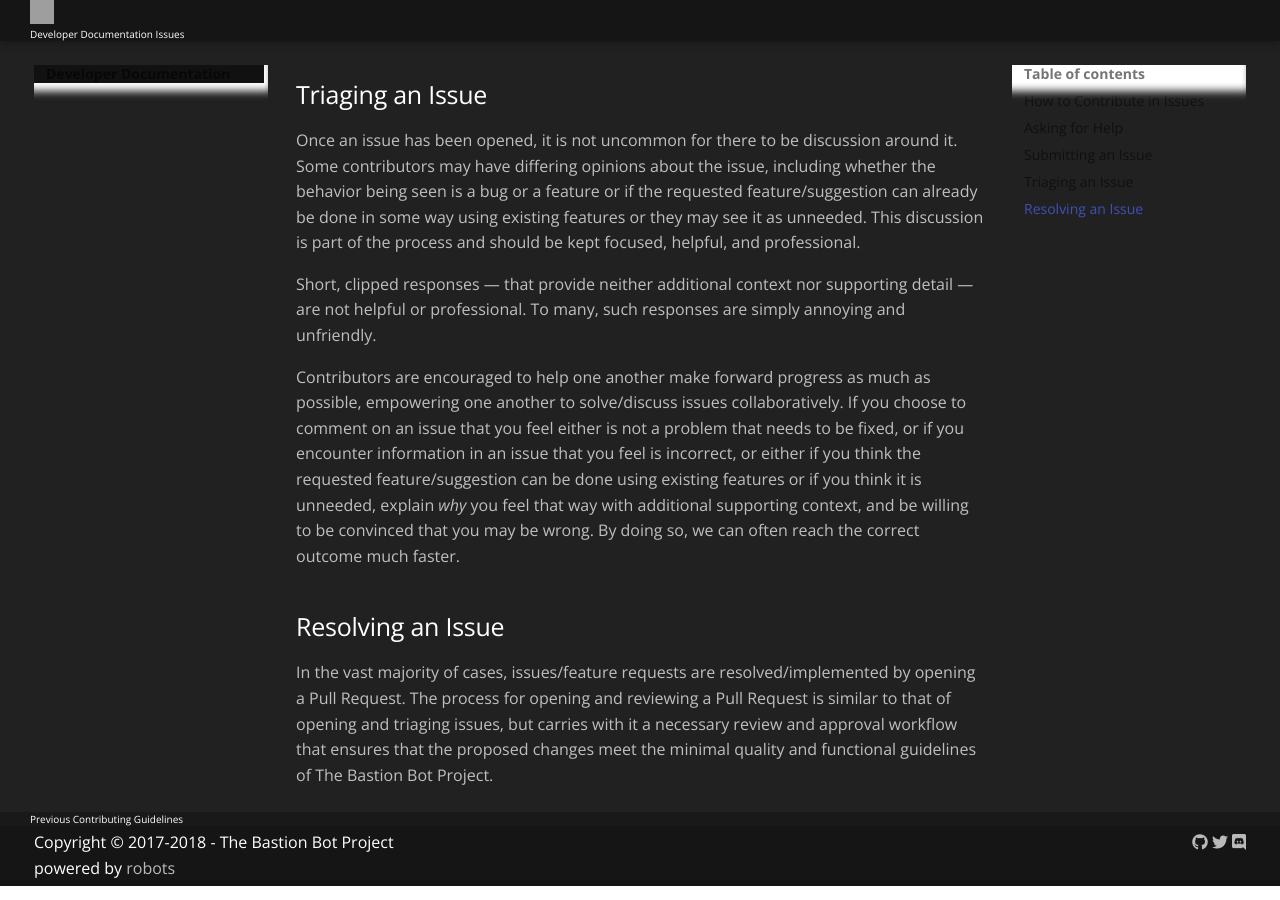
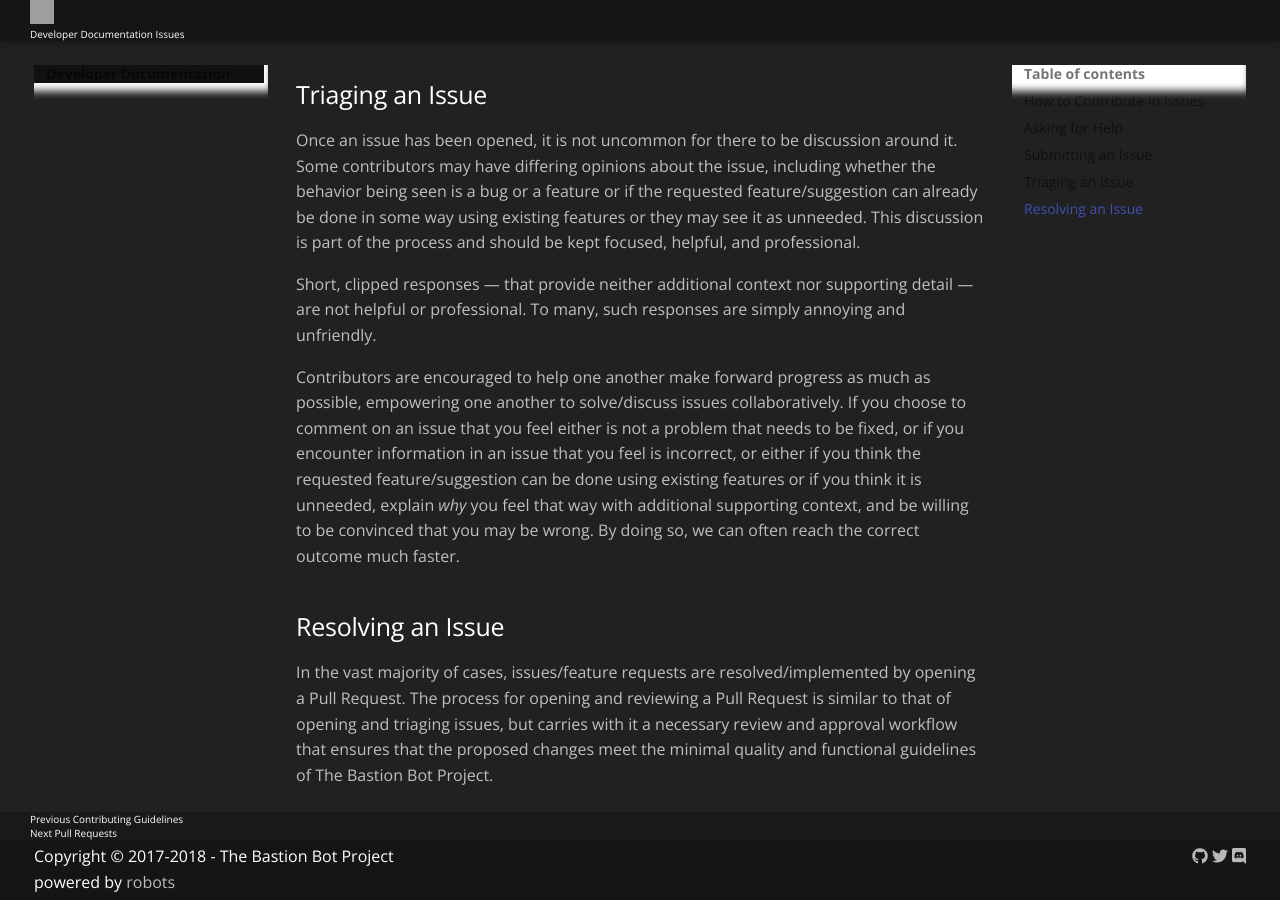
Before and after one commit to Kole6738/BastionBotDevDocs, an MkDocs documentation site: the page built from docs/contributing/issues.md, in a window 1280 px wide and 900 px high, scrolled down 2676 px. Built offline with MkDocs 1.6.1 and Material for MkDocs 9.7.7, drawn with Linux system fonts in a browser that asks for light colours; nearby versions of some CDN libraries; old or Windows-style settings are respelled for this version of MkDocs; grey boxes are pictures that could not be loaded.

Commit message:
mkdocs: update mkdocs configuration
- add Pull Requests page to the Table of Contents

```diff
--- a/mkdocs.yml
+++ b/mkdocs.yml
@@ -76,6 +76,7 @@
     - Contributing:
       - Contributing Guidelines: 'contributing/guidelines.md'
       - Issues: 'contributing/issues.md'
+      - Pull Requests: 'contributing/pulls.md'
     - Code of Conduct: 'coc.md'
 
 # Development
```
